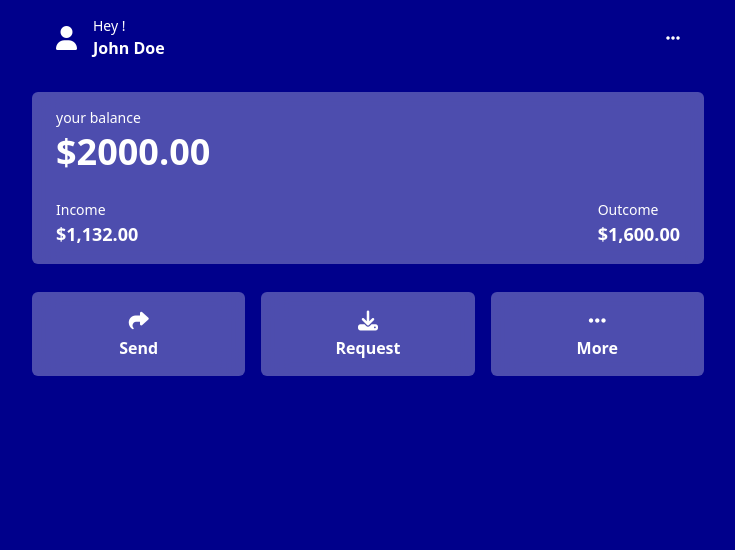
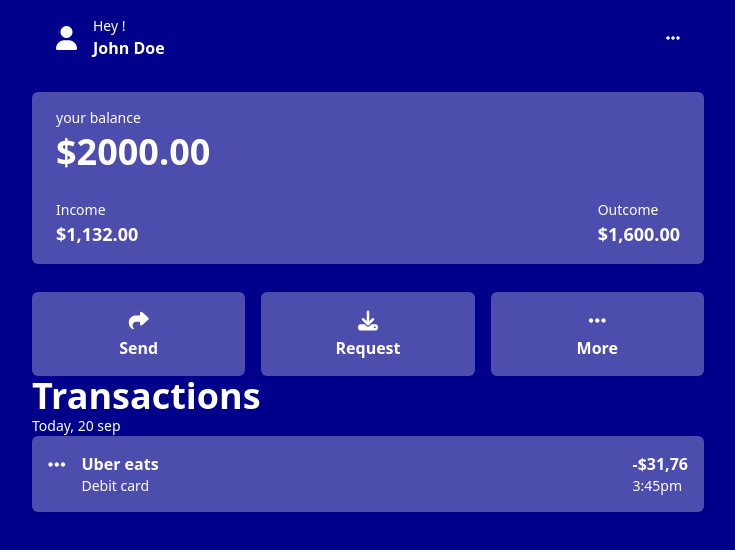
Before and after one commit to kilian-nagel/design-system, a website: page index.html in a window 1280 px wide. Shown: the whole page, without its empty margins (272-1007 px from the left). Drawn offline with Linux system fonts and the light colour scheme.

Commit message:
feat : add new section transactions

```diff
--- a/index.html
+++ b/index.html
@@ -56,6 +56,27 @@
                 <p>More</p>
             </div>
         </div>
+        <div class="transactions mx-auto max-w-2xl pt-8">
+            <h2 class="text-4xl">Transactions</h2>
+            <p class="text-sm font-medium">Today, 20 sep</p>
+            <div class="content pt-4">
+                <div class="transaction p-4 bg-white/30 backdrop-blur-md rounded-md p4 flex justify-between">
+                    <div class="flex gap-4 justify-center align-center">
+                        <div>
+                            <i class="fa-solid fa-ellipsis fa-lg" style="color: #ffffff;"></i>
+                        </div>
+                        <div>
+                            <p>Uber eats</p>
+                            <p class="font-medium text-sm">Debit card</p>
+                        </div>
+                    </div>
+                    <div>
+                        <p>-$31,76</p>
+                        <p class="font-medium text-sm">3:45pm</p>
+                    </div>
+                </div>
+            </div>
+        </div>
     </main>
     <script src="https://kit.fontawesome.com/1468460d46.js" crossorigin="anonymous"></script>
 </body>
```
